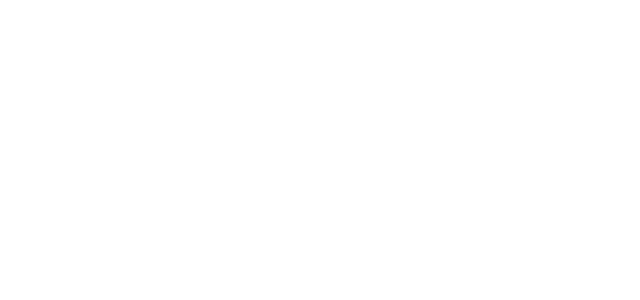
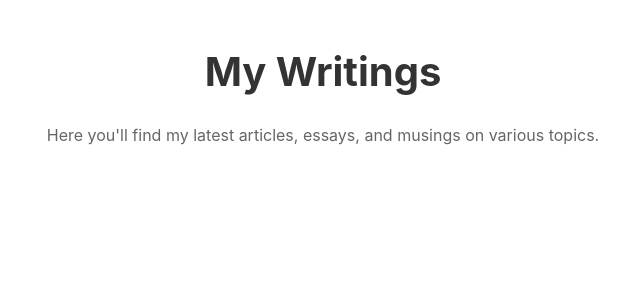
Before and after one commit to chefaraga123/Personal-Website, a React (Create React App) app: page /writing in a window 1280 px wide. Before the commit this address had no page. Shown: the top 300 px of the page, without its empty margins (317-957 px from the left). Built offline with nearby package versions, Linux system fonts and the light colour scheme.

Commit message:
add a writing page, update the navigation component accordingly

```diff
--- a/src/App.js
+++ b/src/App.js
@@ -2,13 +2,15 @@
 import { BrowserRouter as Router, Route, Routes } from 'react-router-dom';
 import Home from './pages/Home/Home';
 import About from './pages/About/About';
+import Writing from './pages/Writing/Writing';
 
 const App = () => {
   return (
     <Router>
       <Routes>
-      <Route path="/" element={<Home />} />
+        <Route path="/" element={<Home />} />
         <Route path="/about" element={<About />} />
+        <Route path="/writing" element={<Writing />} /> {/* New route added */}
       </Routes>
     </Router>
   );
--- a/src/components/Navigation/Navigation.jsx
+++ b/src/components/Navigation/Navigation.jsx
@@ -5,7 +5,9 @@
 const Navigation = () => {
     return (
         <div className={styles.navigationContainer}>
+            <Link to="/" className={styles.navLink}>Home</Link>
             <Link to="/about" className={styles.navLink}>About</Link>
+            <Link to="/writing" className={styles.navLink}>Writing</Link>
         </div>
     );
 };
--- /dev/null
+++ b/src/pages/Writing/Writing.jsx
@@ -0,0 +1,14 @@
+import React from 'react';
+import styles from './Writing.module.css';
+
+const Writing = () => {
+    return (
+        <div className={styles.writingContainer}>
+            <h1>My Writings</h1>
+            <p>Here you'll find my latest articles, essays, and musings on various topics.</p>
+            {/* Add more content and structure as needed */}
+        </div>
+    );
+};
+
+export default Writing;
--- /dev/null
+++ b/src/pages/Writing/Writing.module.css
@@ -0,0 +1,15 @@
+.writingContainer {
+    padding: 20px;
+    text-align: center;
+}
+
+h1 {
+    color: #333;
+    font-size: 2.5rem;
+}
+
+p {
+    color: #666;
+    font-size: 1rem;
+    line-height: 1.6;
+}
```
